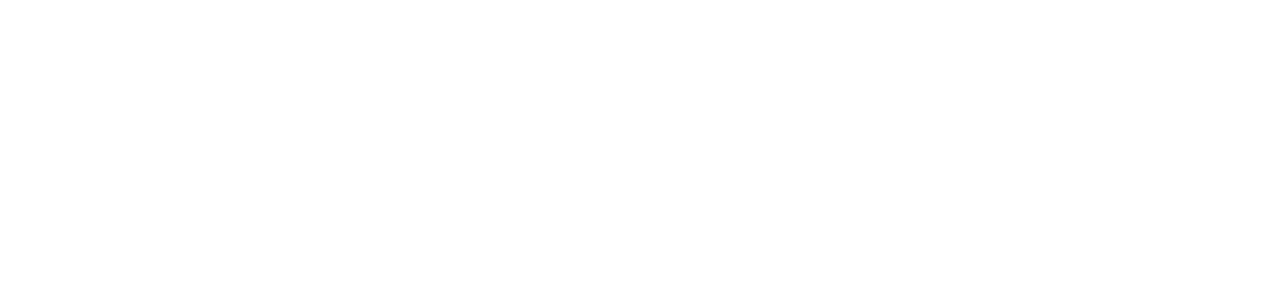
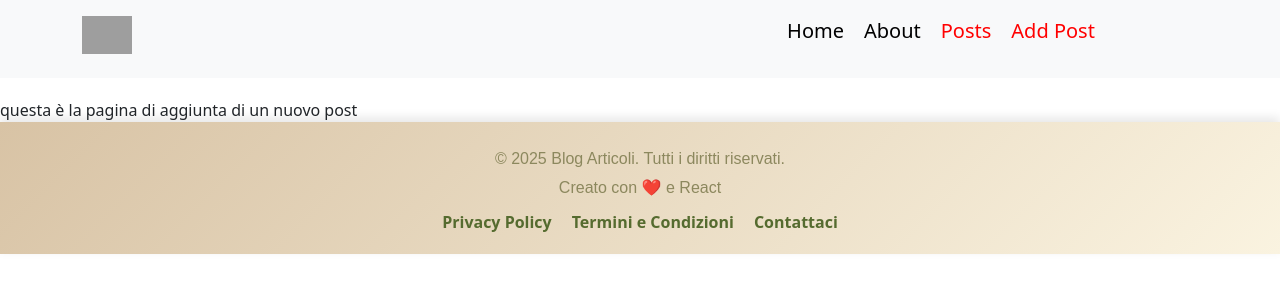
Before and after one commit to Giunta-Giovanni/react-router, a React (Vite) app: page /posts/addpost in a window 1280 px wide. Before the commit this address had no page. Shown: the top 300 px of the page. Built offline with nearby package versions, Linux system fonts and the light colour scheme; grey boxes are pictures that could not be loaded.

Commit message:
[feat] addPost page & insert in navlink data

```diff
--- a/src/App.jsx
+++ b/src/App.jsx
@@ -8,6 +8,7 @@
 import HomePage from "./route/HomePage";
 import AboutPage from "./route/AboutPage";
 import PostsPage from "./route/PostsPage";
+import AddPostPage from "./route/AddPostPage";
 
 
 export default function App() {
@@ -18,6 +19,9 @@
           <Route path="/" element={<HomePage />} />
           <Route path="/about" element={<AboutPage />} />
           <Route path="/posts" element={<PostsPage />} />
+          <Route path="/posts/addpost" element={<AddPostPage />} />
+
+
         </Route>
 
       </Routes>
--- a/src/data/navLink.js
+++ b/src/data/navLink.js
@@ -2,6 +2,9 @@
     { id: 1, text: 'Home', url: '/' },
     { id: 2, text: 'About', url: '/about' },
     { id: 3, text: 'Posts', url: '/posts' },
+    { id: 4, text: 'Add Post', url: '/posts/addpost' },
+
+
 ];
 
 export default links
--- /dev/null
+++ b/src/route/AddPostPage.jsx
@@ -0,0 +1,7 @@
+export default function AddPostPage() {
+    return (
+        <div>
+            questa è la pagina di aggiunta di un nuovo post
+        </div>
+    )
+}
```
Also changed, not shown: 1 other file (tests, documents, lock files or other folders).
